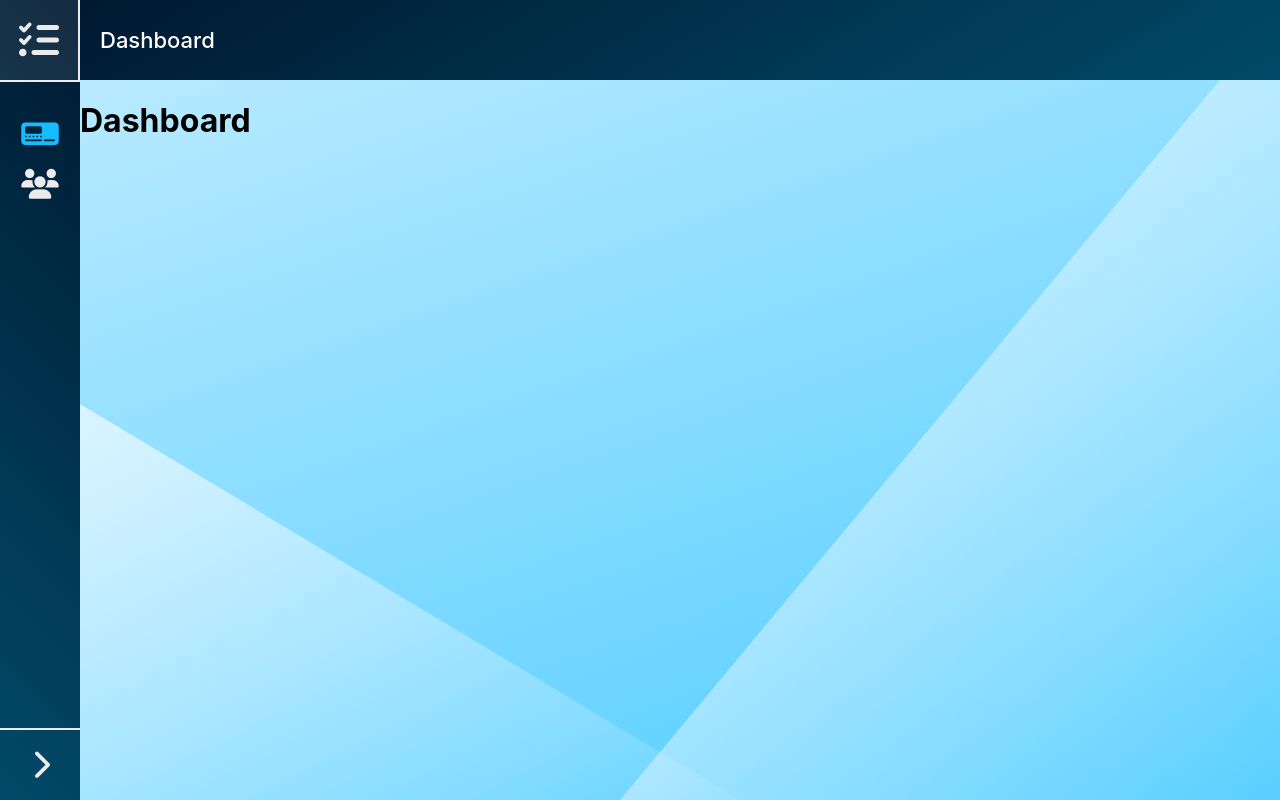
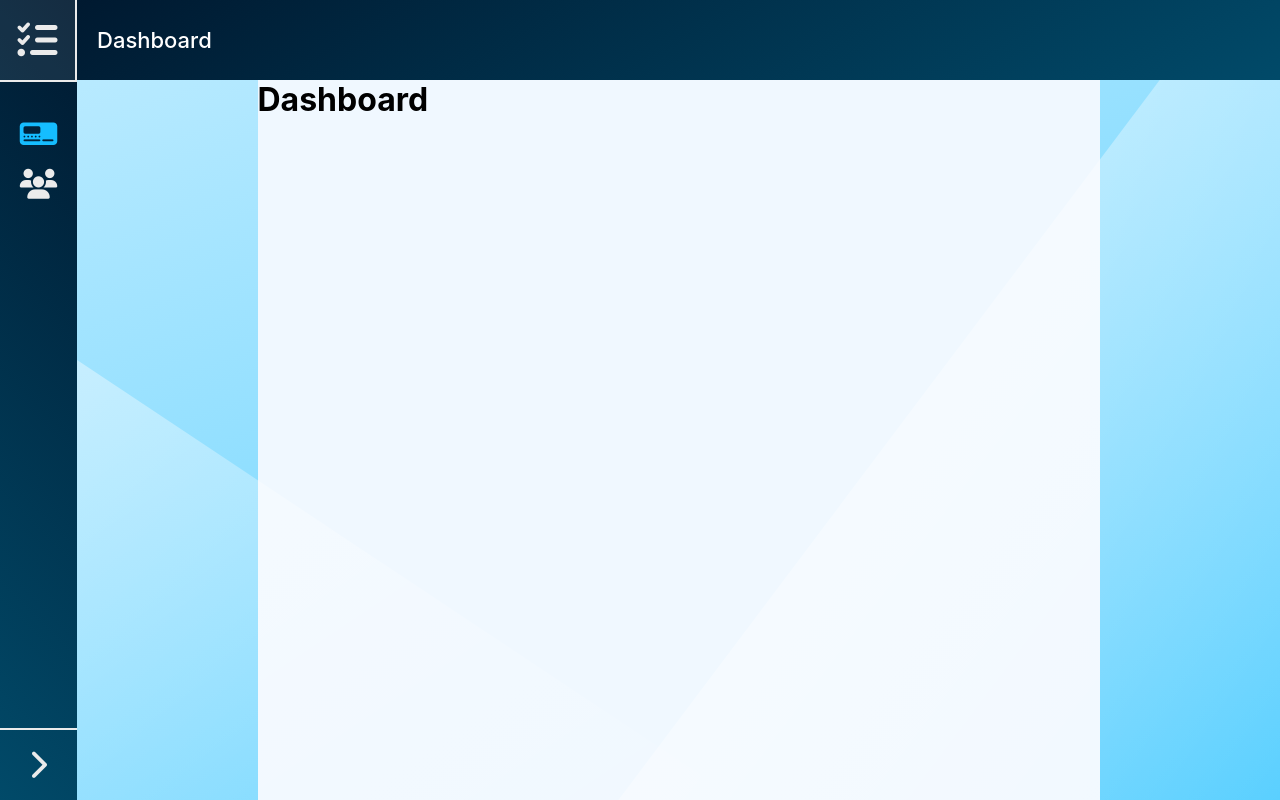
Before and after one commit to Reckadon/EmployeeManagementSite, a React (Create React App) app: page / in a window 1280 px wide. Built offline with nearby package versions, Linux system fonts and the light colour scheme.

Commit message:
navbar made sticky

```diff
--- a/src/components/Container.js
+++ b/src/components/Container.js
@@ -15,10 +15,12 @@ class Container extends Component {
         <div id="background">
           <div className="triangle1"></div>
           <div className="triangle2"></div>
-          <Switch>
-            <Route exact path="/" component={Dashboard} />
-            <Route exact path="/employees" component={Employees} />
-          </Switch>
+          <div id="content">
+            <Switch>
+              <Route exact path="/" component={Dashboard} />
+              <Route exact path="/employees" component={Employees} />
+            </Switch>
+          </div>
         </div>
       </div>
     );
--- a/src/components/Dashboard.js
+++ b/src/components/Dashboard.js
@@ -3,7 +3,7 @@ import React, { Component } from "react";
 class Dashboard extends Component {
   state = {};
   render() {
-    return <h1>Dashboard</h1>;
+    return <h1 style={{ margin: "0px" }}>Dashboard</h1>;
   }
 }
 
--- a/src/components/Employees.js
+++ b/src/components/Employees.js
@@ -3,7 +3,7 @@ import React, { Component } from "react";
 class Employees extends Component {
   state = {};
   render() {
-    return <h1>Employees Page</h1>;
+    return <h1 style={{ margin: "0px" }}>Employees Page</h1>;
   }
 }
 
--- a/src/components/styles/container.css
+++ b/src/components/styles/container.css
@@ -1,5 +1,7 @@
 #container {
-  flex-grow: 1;
+  position: sticky;
+  top: 0;
+  width: 100%;
   display: flex;
   flex-direction: column;
 }
@@ -10,7 +12,6 @@
     rgba(77, 204, 255, 1) 0%,
     rgba(184, 234, 255, 1) 100%
   );
-  position: relative;
 }
 .triangle1,
 .triangle2 {
@@ -22,8 +23,8 @@
   clip-path: polygon(0 0, 0 100%, 100% 100%);
   background: linear-gradient(
     to right bottom,
-    rgba(255, 255, 255, 0.644),
-    rgba(255, 255, 255, 0.062)
+    rgba(255, 255, 255, 0.411),
+    rgba(255, 255, 255, 0.021)
   );
   bottom: 0%;
 }
@@ -33,12 +34,20 @@
   clip-path: polygon(100% 0, 0 100%, 100% 100%);
   background: linear-gradient(
     to right bottom,
-    rgba(255, 255, 255, 0.726),
-    rgba(255, 255, 255, 0.062)
+    rgba(255, 255, 255, 0.671),
+    rgba(255, 255, 255, 0.034)
   );
   z-index: 2;
   right: 0%;
   bottom: 0%;
+}
+
+#content {
+  z-index: 5;
+  background-color: rgb(240, 248, 255);
+  width: 70%;
+  height: 300vh;
+  margin: auto;
 }
 
 @media only screen and (max-width: 480px) {
--- a/src/components/styles/navbar.css
+++ b/src/components/styles/navbar.css
@@ -13,15 +13,17 @@
   display: flex;
   flex-direction: column;
   background: linear-gradient(225deg, rgb(0, 25, 48) 0%, rgb(1, 74, 105) 100%);
-  width: 80px;
+  width: 82px;
   height: 100vh;
   overflow: hidden;
   transition: 0.2s cubic-bezier(0.07, 0.32, 0.51, 0.99);
 }
 #navbar.extended {
-  width: 200px;
+  width: 220px;
 }
 .fa-tasks {
+  position: sticky;
+  top: 0;
   padding: 20px;
 }
 .large {
@@ -98,7 +100,7 @@ h4 {
   #navbar {
     position: absolute;
     width: 0px;
-    z-index: 10;
+    z-index: 100;
     height: 100%;
   }
   h4 {
--- a/src/components/styles/topnav.css
+++ b/src/components/styles/topnav.css
@@ -5,7 +5,7 @@ nav {
   background: linear-gradient(150deg, rgb(0, 25, 48) 0%, rgb(1, 74, 105) 100%);
   color: var(--nav-foreground);
   min-height: 80px;
-  z-index: 5;
+  z-index: 50;
 }
 nav > span {
   text-transform: capitalize;
--- a/src/index.css
+++ b/src/index.css
@@ -7,6 +7,7 @@ body {
     sans-serif;
   -webkit-font-smoothing: antialiased;
   -moz-osx-font-smoothing: grayscale;
+  scroll-behavior: smooth;
 }
 
 code {
@@ -15,6 +16,7 @@ code {
 }
 
 #root {
+  overflow-x: hidden;
   /*Navbar and container are children*/
   display: flex;
   height: 100%;
```
